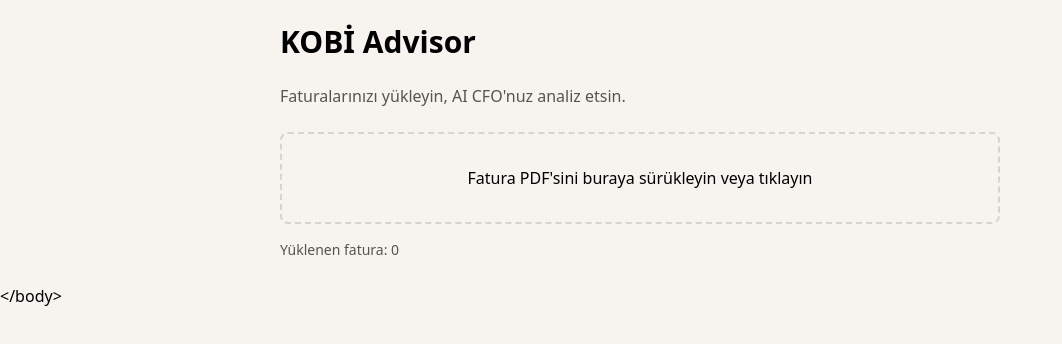
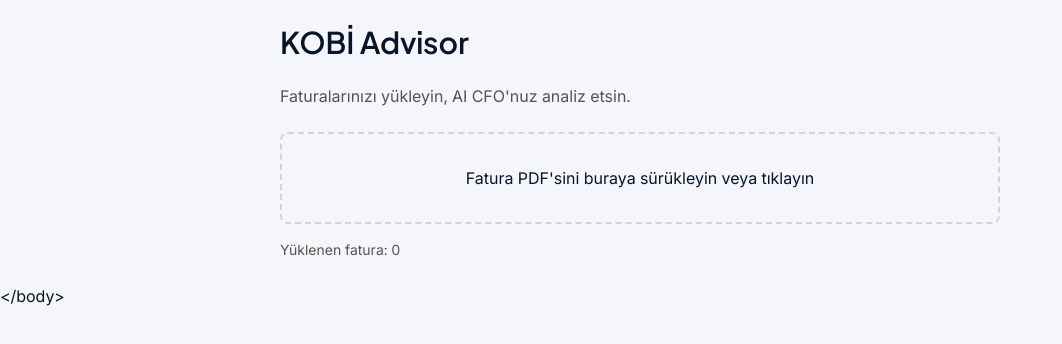
Before and after one commit to sevketugurel/KOBAI, a React (Vite) app in the folder apps/web/: page / in a window 1280 px wide. Shown: the top 344 px of the page, without its empty margins (0-1062 px from the left). Built offline with nearby package versions, Linux system fonts and the light colour scheme; no server answers.

Commit message:
feat(web): global typography, scrollbar, and component classes

```diff
--- a/apps/web/src/index.css
+++ b/apps/web/src/index.css
@@ -1,4 +1,75 @@
+@import "@fontsource/inter/400.css";
+@import "@fontsource/inter/500.css";
+@import "@fontsource/inter/600.css";
+@import "@fontsource/inter/700.css";
+@import "@fontsource/plus-jakarta-sans/600.css";
+@import "@fontsource/plus-jakarta-sans/700.css";
+@import "@fontsource/plus-jakarta-sans/800.css";
+
 @tailwind base;
 @tailwind components;
 @tailwind utilities;
-body { font-family: ui-sans-serif, system-ui, sans-serif; background: #F7F3EE; }
+
+@layer base {
+  html {
+    -webkit-font-smoothing: antialiased;
+    -moz-osx-font-smoothing: grayscale;
+  }
+  body {
+    @apply font-sans bg-background text-navy-900;
+    font-feature-settings: "kern" 1, "liga" 1, "calt" 1, "tnum" 1;
+  }
+  h1, h2, h3, h4, h5, h6 {
+    @apply font-display;
+  }
+  * {
+    @apply border-border;
+  }
+  ::selection {
+    @apply bg-navy-100 text-navy-900;
+  }
+  ::-webkit-scrollbar { width: 6px; height: 6px; }
+  ::-webkit-scrollbar-track { @apply bg-transparent; }
+  ::-webkit-scrollbar-thumb { @apply bg-navy-200 rounded-full; }
+  ::-webkit-scrollbar-thumb:hover { @apply bg-navy-300; }
+}
+
+@layer components {
+  .card {
+    @apply bg-surface rounded-xl border border-border shadow-card;
+  }
+  .skeleton {
+    @apply bg-navy-100 rounded overflow-hidden relative;
+    background: linear-gradient(90deg, #e2e7f0 25%, #eef2f9 50%, #e2e7f0 75%);
+    background-size: 200% 100%;
+    animation: shimmer 1.5s infinite;
+  }
+  .btn-primary {
+    @apply inline-flex items-center gap-2 px-4 py-2.5 bg-navy-600 text-white font-medium text-sm rounded-lg
+           hover:bg-navy-700 active:bg-navy-800
+           focus-visible:outline-none focus-visible:ring-2 focus-visible:ring-navy-500 focus-visible:ring-offset-2
+           disabled:opacity-50 disabled:cursor-not-allowed
+           transition-all duration-200;
+  }
+  .btn-secondary {
+    @apply inline-flex items-center gap-2 px-4 py-2.5 bg-surface text-navy-700 font-medium text-sm rounded-lg
+           border border-border hover:bg-navy-50 active:bg-navy-100
+           focus-visible:outline-none focus-visible:ring-2 focus-visible:ring-navy-500 focus-visible:ring-offset-2
+           disabled:opacity-50 disabled:cursor-not-allowed
+           transition-all duration-200;
+  }
+  .btn-ghost {
+    @apply inline-flex items-center gap-2 px-3 py-2 text-navy-600 font-medium text-sm rounded-lg
+           hover:bg-navy-50 active:bg-navy-100
+           focus-visible:outline-none focus-visible:ring-2 focus-visible:ring-navy-500 focus-visible:ring-offset-2
+           transition-all duration-200;
+  }
+  .badge {
+    @apply inline-flex items-center gap-1 px-2 py-0.5 text-2xs font-semibold rounded-full;
+  }
+}
+
+@layer utilities {
+  .text-balance { text-wrap: balance; }
+  .animate-in { animation: slideUp 0.3s ease-out; }
+}
```
